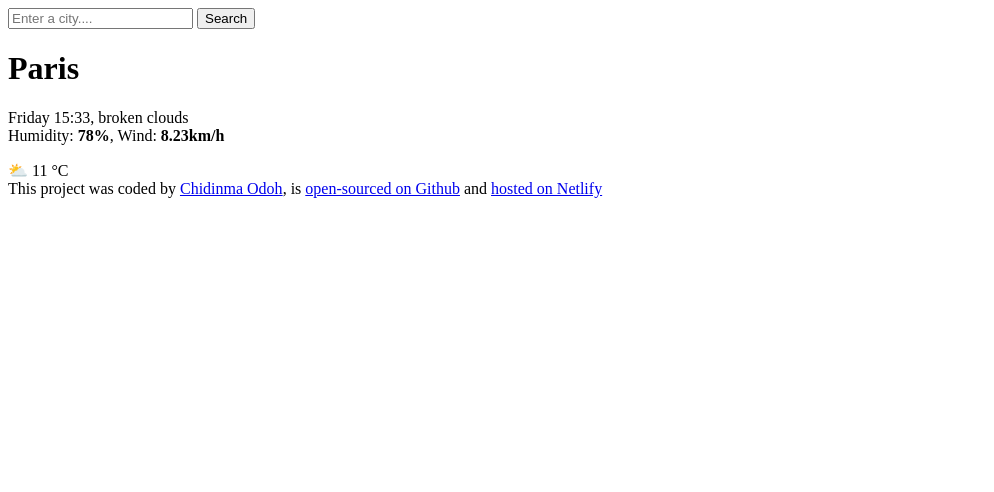
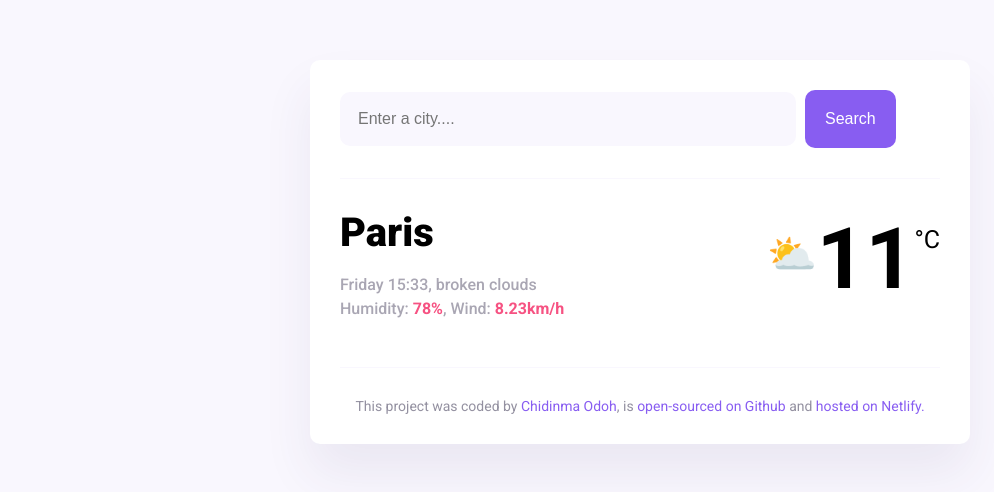
Before and after one commit to Dhymarh/my-shecodes-currentweather-app, a plain HTML site: page index.html in a window 1280 px wide. Shown: the whole page, without its empty margins (0-994 px from the left). Drawn offline with Linux system fonts and the light colour scheme.

Commit message:
Added the styling

```diff
--- a/index.html
+++ b/index.html
@@ -3,6 +3,11 @@
 <head>
     <meta charset="UTF-8">
     <meta name="viewport" content="width=device-width, initial-scale=1.0">
+    <link rel="preconnect" href="https://fonts.googleapis.com">
+    <link rel="preconnect" href="https://fonts.gstatic.com" crossorigin>
+    <link href="https://fonts.googleapis.com/css2?family=Roboto:ital,wght@0,100;0,300;0,400;0,500;0,700;0,900;1,100;1,300;1,400;1,500;1,700;1,900&display=swap"
+        rel="stylesheet">
+    <link rel="stylesheet" href="styles.css">
     <title>My SheCodes Weather App</title>
 </head>
 <body>
@@ -16,11 +21,13 @@
 
         <main>
             <div class="weather-app-data">
-                <h1 class="weather-app-city">Paris</h1>
+                <div>
+                    <h1 class="weather-app-city">Paris</h1>
                 <p class="weather-app-details">Friday 15:33, broken clouds
                     <br>
                     Humidity: <strong>78%</strong>, Wind: <strong>8.23km/h</strong>
                 </p>
+                </div>
 
                 <div class="weather-app-temperature">
                     <span class="temperature-icon">⛅</span>
@@ -30,8 +37,8 @@
         </main>
 
         <footer>This project was coded by
-            <a href="https://github.com/Dhymarh">Chidinma Odoh</a>, is
-            <a href="https://github.com/Dhymarh/my-shecodes-weather-app">open-sourced on Github</a> and <a href="https://my-shecodes-weather-app-project.netlify.app/">hosted on Netlify</a>
+            <a href="https://github.com/Dhymarh" target="_blank">Chidinma Odoh</a>, is
+            <a href="https://github.com/Dhymarh/my-shecodes-weather-app" target="_blank">open-sourced on Github</a> and <a href="https://my-shecodes-weather-app-project.netlify.app/" target="_blank">hosted on Netlify.</a>
         </footer>
     </div>
 </body>
--- a/styles.css
+++ b/styles.css
@@ -0,0 +1,110 @@
+body{
+    background: #f9f7fe;
+    font-family: "Roboto", sans-serif;
+}
+
+a{
+    color: #885df1;
+    text-decoration: none;
+}
+
+a:hover {
+    text-decoration: underline;
+}
+
+.weather-app{
+    background: white;
+    max-width: 600px;
+    margin:60px auto;
+    padding: 30px;
+    box-shadow:0 30px 50px rgba(65, 50, 100, 0.08) ;
+    border-radius: 10px;
+}
+
+header{
+    padding-bottom:30px;
+    border-bottom:1px solid #f9f7fe ;
+}
+
+.search-input{
+    background: #f9f7fe;
+    border: none;
+    width: 70%;
+    padding:18px;
+    border-radius: 10px;
+    font-size: 16px;
+}
+
+.search-button{
+    background: #885df1;
+    border: none;
+    padding: 20px;
+    margin-left: 5px;
+    border-radius: 10px;
+    font-size: 16px;
+    color: white;
+}
+
+.search-button:hover {
+    background-color: white;
+    color: #885df1;
+    border: 1px solid #885df1;
+    cursor: pointer;
+    transition: all 200ms ease-in-out;
+}
+
+main{
+    padding: 30px 0;
+}
+
+.weather-app-data {
+    display: flex;
+    justify-content: space-between;
+}
+
+.weather-app-city{
+    font-size: 40px;
+    font-weight: 900;
+    margin: 0;
+    line-height: 48px;
+}
+
+.weather-app-details{
+    color: rgba(39, 33, 66, 0.4);
+    font-size: 16px;
+    font-weight: 500;
+    line-height: 24px;
+}
+
+strong{
+    color:#f65282 ;
+}
+
+.weather-app-temperature{
+    display: flex;
+}
+
+.temperature-icon {
+    font-size: 40px;
+    margin-top: 22px;
+    margin-right: -10px;
+}
+
+.temperature-value {
+    font-size: 85px;
+    margin-left: 10px;
+    font-weight: bold;
+}
+
+.temperature-degree {
+    margin-top: 16px;
+    font-size: 25px;
+}
+
+footer {
+    border-top: 1px solid #f9f7fe;
+    padding-top: 30px;
+    text-align: center;
+    font-size: 14px;
+    color: rgba(39, 33, 66, 0.5);
+}
```
